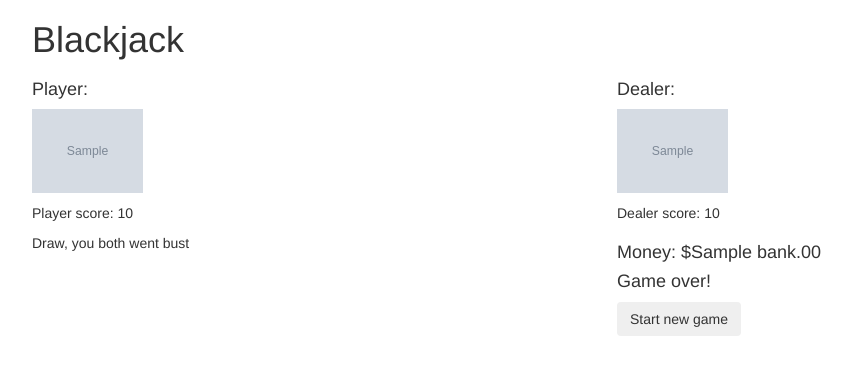
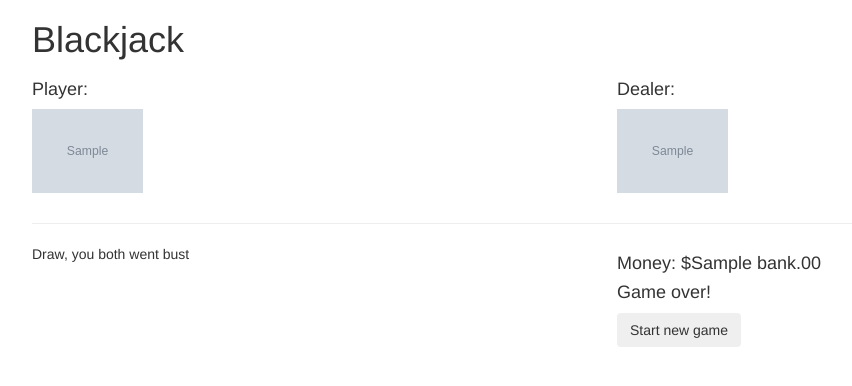
Before and after one commit to ryanapking/blackjack, a PHP site: template views/gameDisplay.html.twig in a window 1280 px wide. Shown: the top 386 px of the page, without its empty margins (38-890 px from the left). Run offline with PHP 8.4, Linux system fonts and the light colour scheme; the template is opened without the code that fills it: most values are stand-ins (such as "Sample title", 1, 10 or a date in 2020); grey boxes marked "Sample" are stand-in pictures; some libraries are stand-ins or nearby versions.

Commit message:
complete a simple working version

```diff
--- a/views/gameDisplay.html.twig
+++ b/views/gameDisplay.html.twig
@@ -15,7 +15,6 @@
                             <img src={{ card.img }} width='20%'>
                         {% endfor %}
                     </p>
-                    <p>Player score: {{ game.player.score }}</p>
                 </div>
                 <div class='col col-sm-6'>
                     <h4>Dealer:</h4>
@@ -24,12 +23,9 @@
                             <img src={{ card.img }} width='20%'>
                         {% endfor %}
                     </p>
-                    <p>Dealer score: {{ game.dealer.score }}</p>
                 </div>
-
-
-
             </div>
+            <hr>
             <div class='row'>
                 <div class='col-sm-6'>
                     {% if game.player.bust == true or game.dealer.stand == true or game.dealer.bust == true %}
@@ -47,13 +43,13 @@
                             Draw at {{ game.player.score }}
                         {% endif %}
                     {% else %}
+                        <h4>On the line: ${{ game.bet }}.00</h4>
                         <div class='handActive'>
                             <form method='post' action='/postChoice'>
                                 <button type='submit' class='btn' name='playerChoice' value='hit'>Hit</button>
                                 <button type='submit' class='btn' name='playerChoice' value='stand'>Stand</button>
                             </form>
                         </div>
-                        <h4>On the line: ${{ game.bet }}.00</h4>
                     {% endif %}
                 </div>
 
```
